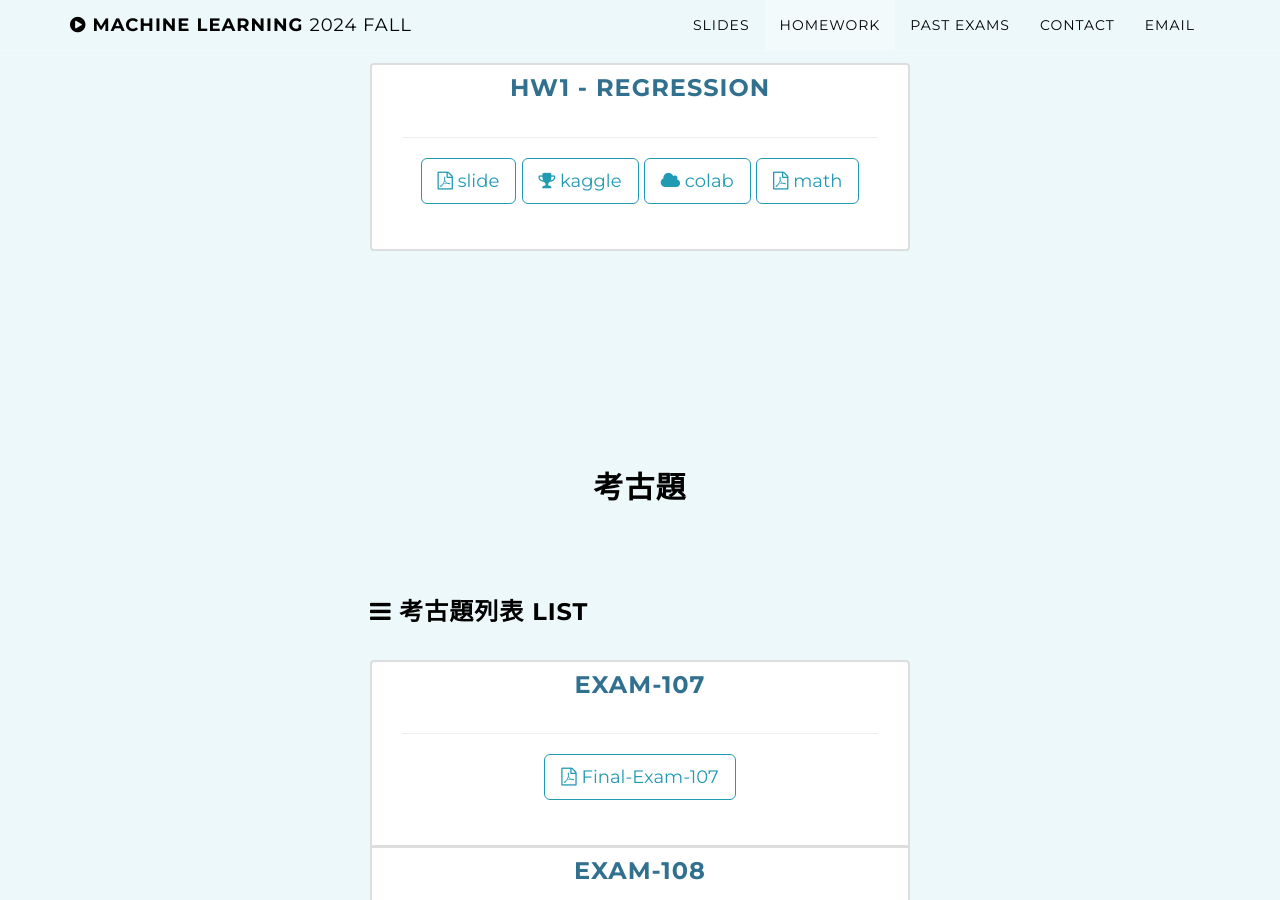
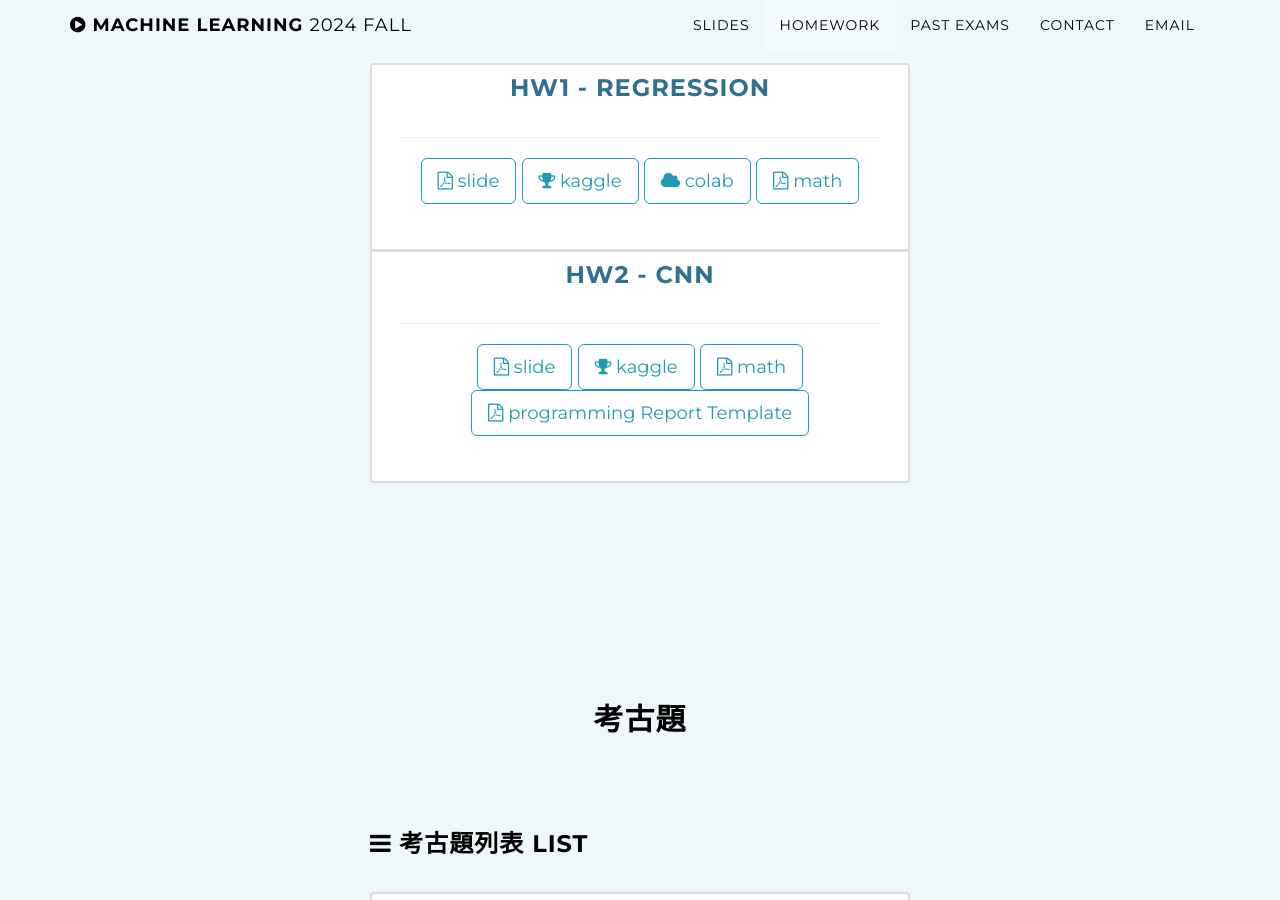
Before and after one commit to ntueemlta2024/ntueemlta2024.github.io, a Jekyll site: the page built from index.html, in a window 1280 px wide and 900 px high, scrolled down 3708 px. Built offline with Jekyll 4.4.1, drawn with Linux system fonts in a browser that asks for light colours; part of the change alters nothing that is shown.

Commit message:
delete 2023 hw

```diff
--- a/_config.yml
+++ b/_config.yml
@@ -299,26 +299,26 @@ homeworks:
       # - title: math-solution
       #   kind: file-pdf-o
       #   url: https://ntueemlta2023.github.io/homeworks/hw1/ml-2023fall-hw1-math-solution.pdf
-  # - title: HW2 - CNN
-    # links:
+  - title: HW2 - CNN
+    links:
       # - title: video # video
       #   kind: youtube-play
       #   url: https://youtube.com/playlist?list=PLIKHU3mMrCpio6fcvZSrs3BcMQha87bcR&feature=shared
-      # - title: slide # slide
-      #   kind: file-pdf-o
-      #   url: https://ntueemlta2023.github.io/homeworks/hw2/ml-2023fall-hw2-slide.pdf
-      # - title: kaggle # kaggle
-      #   kind: trophy
-      #   url: https://www.kaggle.com/competitions/ml2023-fall-hw2
+      - title: slide # slide
+        kind: file-pdf-o
+        url: https://ntueemlta2024.github.io/homeworks/hw2/ml-2024fall-hw2-slide.pdf
+      - title: kaggle # kaggle
+        kind: trophy
+        url: https://www.kaggle.com/competitions/ml-2024-fall-hw2/overview
       # - title: colab # colab
       #   kind: cloud
       #   url: https://colab.research.google.com/drive/1Lxs8RkBkWwlPHqjw20K7urG90bjnyDiv?usp=sharing
-      # - title: math
-      #   kind: file-pdf-o
-      #   url: https://ntueemlta2023.github.io/homeworks/hw2/ml-2023fall-hw2-math.pdf
-      # - title: programming Report Template
-      #   kind: file-pdf-o
-      #   url: https://docs.google.com/document/d/17-_3_qAvuQMhCGIKns_apA8IOlktasso/edit?usp=sharing&ouid=112465961449455869485&rtpof=true&sd=true
+      - title: math
+        kind: file-pdf-o
+        url: https://ntueemlta2024.github.io/homeworks/hw2/ml-2024fall-hw2-math.pdf
+      - title: programming Report Template
+        kind: file-pdf-o
+        url: https://docs.google.com/document/d/1aemcSk_NYGTBmhw1oXPiypV5aE7xbzUP/edit
       # - title: math-solution
       #   kind: file-pdf-o
       #   url: https://ntueemlta2023.github.io/homeworks/hw2/ml-2023fall-hw2-math-solution.pdf
```
Also changed, not shown: 9 other files.
